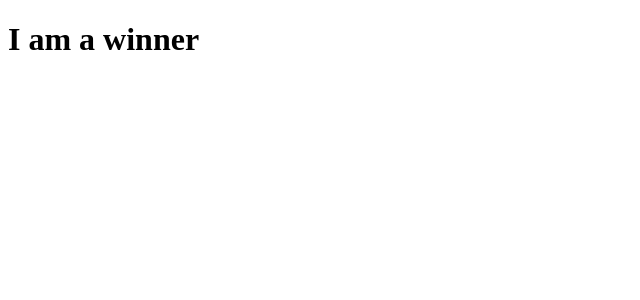
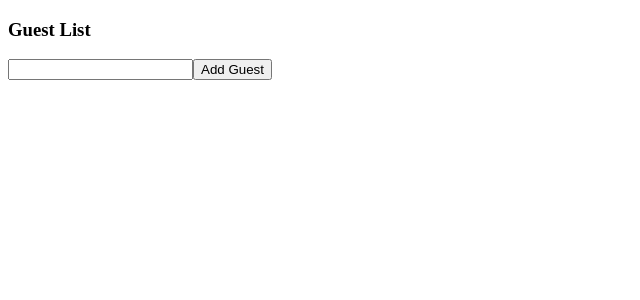
Before and after one commit to elvisonob/MERN-with-TypeScript, a React (Create React App) app: page / in a window 1280 px wide. Shown: the top 300 px of the page, without its empty margins (0-640 px from the left). Built offline with nearby package versions, Linux system fonts and the light colour scheme.

Commit message:
adding type inference

```diff
--- a/src/index.tsx
+++ b/src/index.tsx
@@ -4,7 +4,7 @@ import GuestList from './state/GuestList';
 const App = () => {
   return (
     <div>
-      <h1>I am a winner</h1>
+      <GuestList />
     </div>
   );
 };
--- a/src/state/GuestList.tsx
+++ b/src/state/GuestList.tsx
@@ -1,5 +1,25 @@
+import { useState } from 'react';
+
 const GuestList: React.FC = () => {
-  return <div>Guest List</div>;
+  const [name, setName] = useState('');
+  const [guests, setGuests] = useState<string[]>([]);
+
+  const onClick = () => {
+    setGuests([...guests, name]);
+    setName('');
+  };
+  return (
+    <div>
+      <h3>Guest List</h3>
+      <input value={name} onChange={(e) => setName(e.target.value)} />
+      <button onClick={onClick}>Add Guest</button>
+      <ul>
+        {guests.map((guest) => (
+          <li>{guest}</li>
+        ))}
+      </ul>
+    </div>
+  );
 };
 
 export default GuestList;
```
